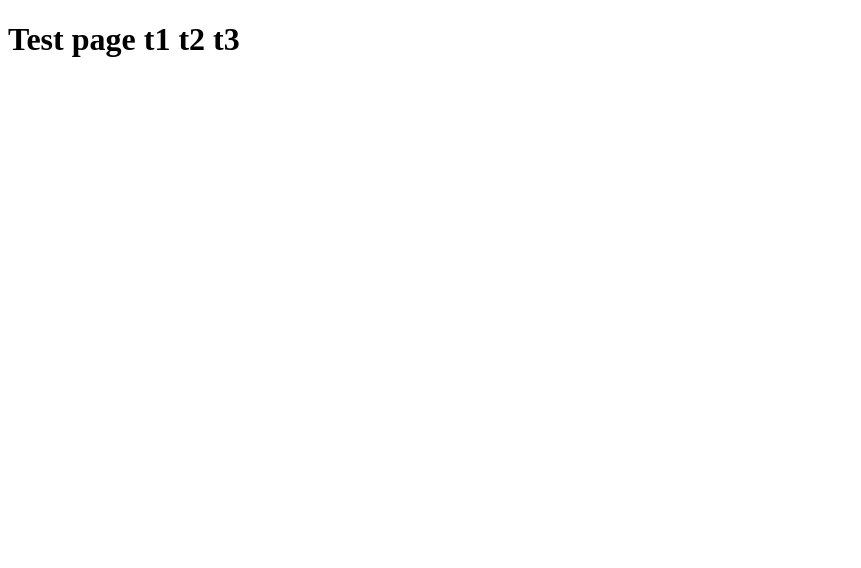
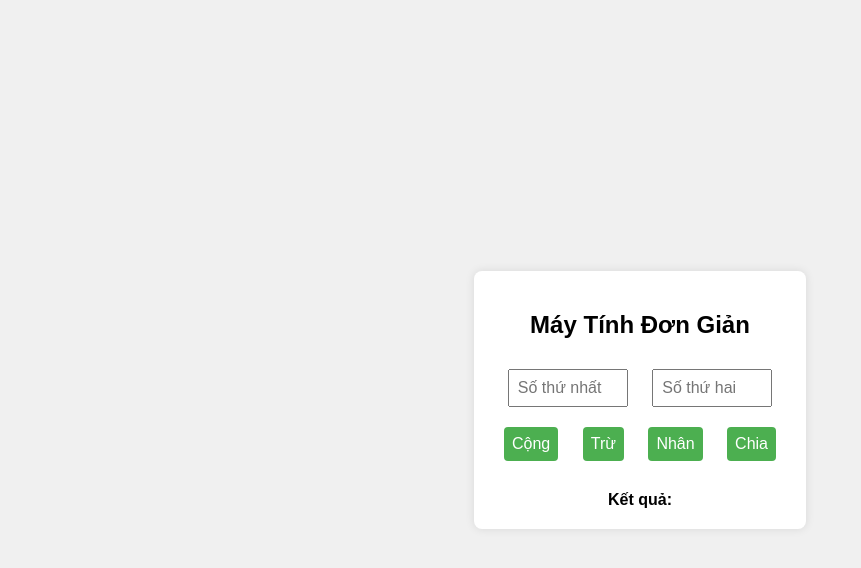
Before and after one commit to TienDat1091/test-demo-z, a plain HTML site: page index.html in a window 1280 px wide. Shown: the whole page, without its empty margins (0-861 px from the left). Drawn offline with Linux system fonts and the light colour scheme.

Commit message:
add function

```diff
--- a/index.html
+++ b/index.html
@@ -1,11 +1,102 @@
 <!DOCTYPE html>
-<html lang="en">
+<html lang="vi">
 <head>
     <meta charset="UTF-8">
     <meta name="viewport" content="width=device-width, initial-scale=1.0">
-    <title>Document</title>
+    <title>Máy Tính Đơn Giản</title>
+    <style>
+        body {
+            font-family: Arial, sans-serif;
+            display: flex;
+            justify-content: center;
+            align-items: center;
+            height: 100vh;
+            background-color: #f0f0f0;
+            margin: 0;
+        }
+        .calculator {
+            background-color: #fff;
+            padding: 20px;
+            border-radius: 8px;
+            box-shadow: 0 0 10px rgba(0, 0, 0, 0.1);
+            text-align: center;
+        }
+        input, button {
+            margin: 10px;
+            padding: 8px;
+            font-size: 16px;
+        }
+        input {
+            width: 100px;
+        }
+        button {
+            cursor: pointer;
+            background-color: #4CAF50;
+            color: white;
+            border: none;
+            border-radius: 4px;
+        }
+        button:hover {
+            background-color: #45a049;
+        }
+        #result {
+            margin-top: 20px;
+            font-weight: bold;
+        }
+    </style>
 </head>
 <body>
-    <h1>Test page t1 t2 t3</h1>
+    <div class="calculator">
+        <h2>Máy Tính Đơn Giản</h2>
+        <input type="number" id="num1" placeholder="Số thứ nhất" required>
+        <input type="number" id="num2" placeholder="Số thứ hai" required>
+        <div>
+            <button onclick="calculate('+')">Cộng</button>
+            <button onclick="calculate('-')">Trừ</button>
+            <button onclick="calculate('*')">Nhân</button>
+            <button onclick="calculate('/')">Chia</button>
+        </div>
+        <div id="result">Kết quả: </div>
+    </div>
+
+    <script>
+        function calculate(operator) {
+            // Lấy giá trị từ input
+            const num1 = parseFloat(document.getElementById('num1').value);
+            const num2 = parseFloat(document.getElementById('num2').value);
+            let result;
+
+            // Kiểm tra xem dữ liệu nhập vào có hợp lệ không
+            if (isNaN(num1) || isNaN(num2)) {
+                document.getElementById('result').innerText = 'Vui lòng nhập hai số hợp lệ!';
+                return;
+            }
+
+            // Thực hiện phép tính dựa trên toán tử
+            switch (operator) {
+                case '+':
+                    result = num1 + num2;
+                    break;
+                case '-':
+                    result = num1 - num2;
+                    break;
+                case '*':
+                    result = num1 * num2;
+                    break;
+                case '/':
+                    if (num2 === 0) {
+                        document.getElementById('result').innerText = 'Không thể chia cho 0!';
+                        return;
+                    }
+                    result = num1 / num2;
+                    break;
+                default:
+                    result = 'Lỗi!';
+            }
+
+            // Hiển thị kết quả
+            document.getElementById('result').innerText = `Kết quả: ${result}`;
+        }
+    </script>
 </body>
 </html>
```
